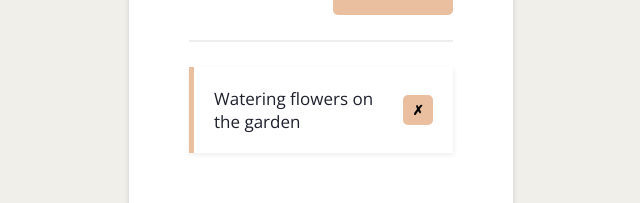
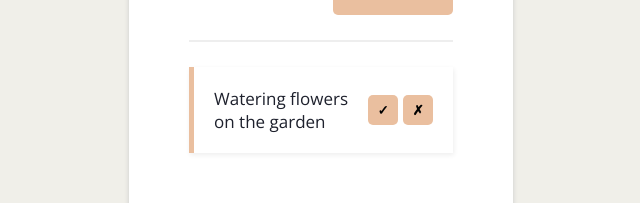
Before and after one commit to ifindev/todo-list, a React (Create React App) app: page / in a window 1280 px wide. Shown: the part 356-559 px from the top of the page, without its empty margins (319-959 px from the left). Built offline with nearby package versions, Linux system fonts and the light colour scheme.

Commit message:
Add checklist button and conditional rendering to todo item

```diff
--- a/src/components/TodoList.js
+++ b/src/components/TodoList.js
@@ -1,15 +1,19 @@
 import "../styles.css";
 
 import DeleteTodo from './DeleteTodo'
+import ChecklistTodo from './ChecklistTodo'
 
-const TodoList = ({ list, onDelete }) => {
+const TodoList = ({ list, onDelete, onComplete }) => {
   return (
     <div className="todo-list">
       {list.map((todo, id) => {
         return (
           <div key={id} className="todo-item">
-            {todo.title}
+            {todo.completed ? <span style={{textDecoration:"line-through"}}>{todo.title}</span> : todo.title}
+            <div className="todo-btn">
+            <ChecklistTodo onClick={() => onComplete(id)}/>
             <DeleteTodo  onClick={() => onDelete(id)}/>
+            </div>
           </div>
         );
       })}
```
